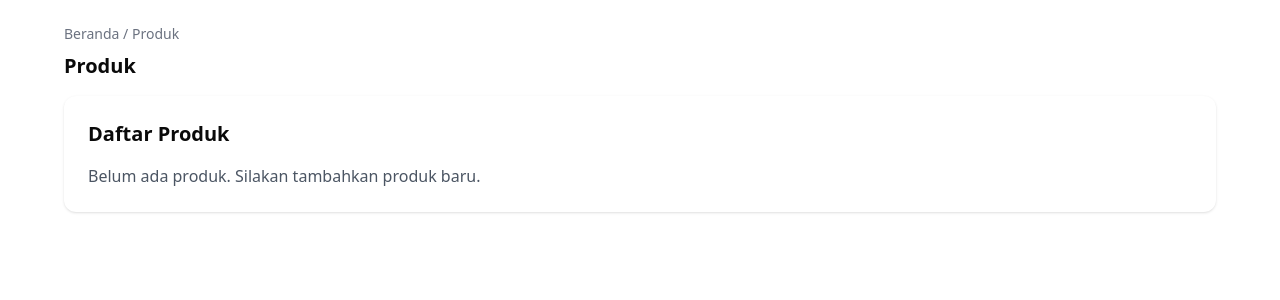
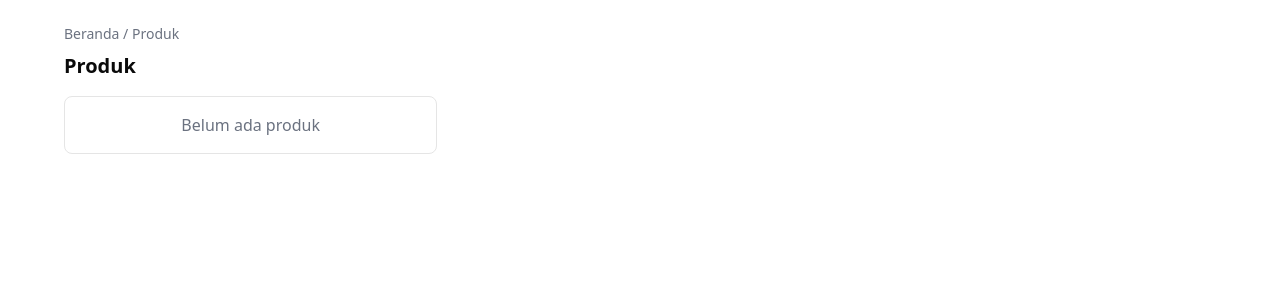
Before and after one commit to faliharyabudi/Mini-Shopee, a Next.js app in the folder web/: page /dashboard in a window 1280 px wide. Shown: the top 300 px of the page. Built offline with nearby package versions, Linux system fonts and the light colour scheme.

Commit message:
Menambahkan breadcrumb, judul halaman, dan wrapper container pada layout produk.dan Menambahkan grid kosong pada halaman produk sebagai struktur awal daftar produk.

```diff
--- a/web/app/dashboard/layout.tsx
+++ b/web/app/dashboard/layout.tsx
@@ -10,6 +10,7 @@ export default function ProductsLayout({
         <p className="text-sm text-gray-500 mb-2">Beranda / Produk</p>
 
         <h1 className="text-xl font-semibold mb-4">Produk</h1>
+
         {children}
       </div>
     </div>
--- a/web/app/dashboard/page.tsx
+++ b/web/app/dashboard/page.tsx
@@ -1,8 +1,13 @@
 export default function ProductsPage() {
-return (
-<div className="bg-white p-6 rounded-xl shadow">
-<h2 className="text-xl font-semibold mb-4">Daftar Produk</h2>
-<p className="text-gray-600">Belum ada produk. Silakan tambahkan produk baru.</p>
-</div>
-);
+  return (
+    <div>
+      {/* Grid produk (masih kosong) */}
+      <div className="grid grid-cols-2 md:grid-cols-3 gap-4">
+        {/* Placeholder produk */}
+        <div className="border rounded-lg p-4 text-center text-gray-500">
+          Belum ada produk
+        </div>
+      </div>
+    </div>
+  );
 }
```
